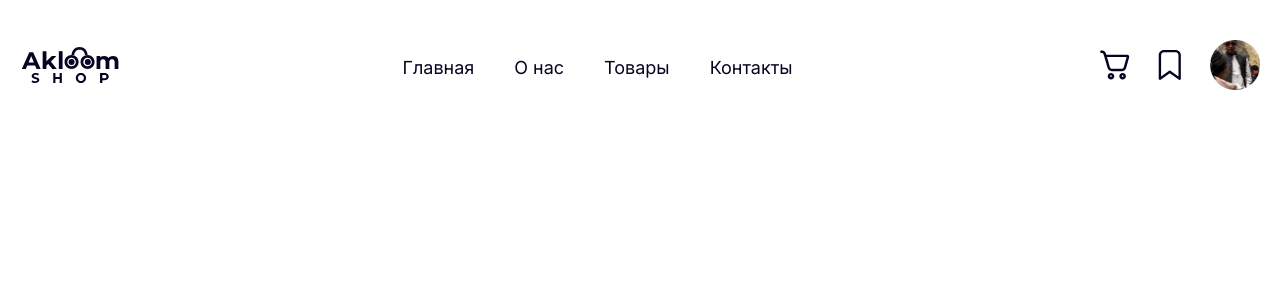
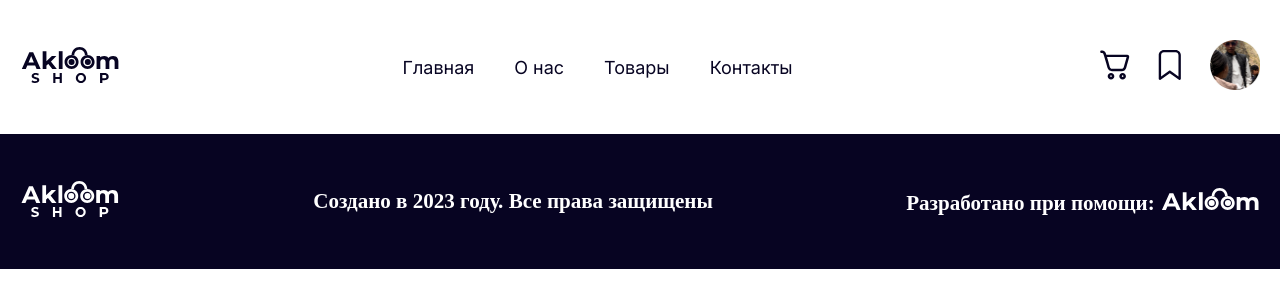
Before and after one commit to FARTIKw3/shop-progect, a Next.js app: page / in a window 1280 px wide. Shown: the top 308 px of the page. Built offline with nearby package versions, Linux system fonts and the light colour scheme.

Commit message:
закончил footer

```diff
--- a/app/layout.tsx
+++ b/app/layout.tsx
@@ -2,6 +2,7 @@ import type { Metadata } from "next";
 import { Inter, Montserrat } from "next/font/google";
 import "./globals.css";
 import { Header } from "@/components/header";
+import { Footer } from "@/components/footer";
 
 const geistInter = Inter({
   variable: "--font-Inter",
@@ -26,8 +27,9 @@ export default function RootLayout({
   return (
     <html lang="en">
       <body className={`${geistInter.variable} ${geistMontserrat.variable}`}>
+        <Header />
         {children}
-        <Header />
+        <Footer />
       </body>
     </html>
   );
--- /dev/null
+++ b/components/footer/index.tsx
@@ -0,0 +1,30 @@
+import Image from "next/image";
+import styles from "./style.module.css";
+
+export const Footer = () => {
+  return (
+    <footer className={styles.footer}>
+      <div className={styles.container}>
+        <div className={styles.logo}>
+          <Image src="/svg/whiteLogo.svg" width={100} height={36} alt="LOGO" />
+        </div>
+        <div>
+          <h3>Создано в 2023 году. Все права защищены</h3>
+        </div>
+        <div className={styles.rightLogo}>
+          <h3>
+            Разработано при помощи:{" "}
+            <span>
+              <Image
+                src="/svg/whiteLogoSm.svg"
+                width={100}
+                height={22}
+                alt="Logo"
+              />
+            </span>
+          </h3>
+        </div>
+      </div>
+    </footer>
+  );
+};
--- /dev/null
+++ b/components/footer/style.module.css
@@ -0,0 +1,35 @@
+.footer {
+  width: 100%;
+  background-color: #070422;
+  padding: 47px 20px;
+}
+.container {
+  max-width: 1280px;
+  margin: 0 auto;
+  display: flex;
+  align-items: center;
+  justify-content: space-between;
+  font-size: 18px;
+  font-weight: 500;
+  color: #fff;
+}
+@media (max-width: 1100px) {
+  .rightLogo {
+    display: none;
+  }
+}
+@media (max-width: 760px) {
+  .logo {
+    display: none;
+  }
+
+  .container {
+    justify-content: center;
+  }
+}
+@media (max-width: 450px) {
+  .container {
+    font-size: 16px;
+    text-align: center;
+  }
+}
```
Also changed, not shown: public/svg/whiteLogo.svg (added), public/svg/whiteLogoSm.svg (added).
